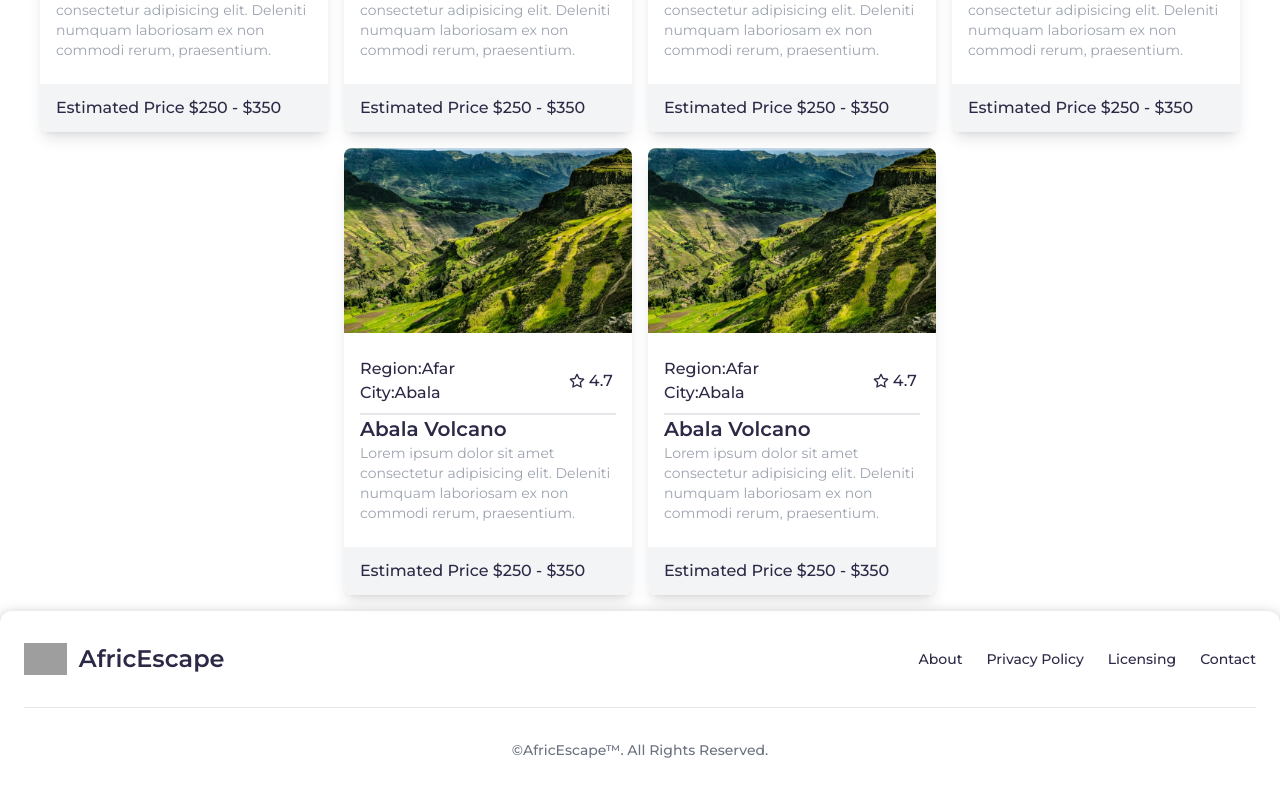
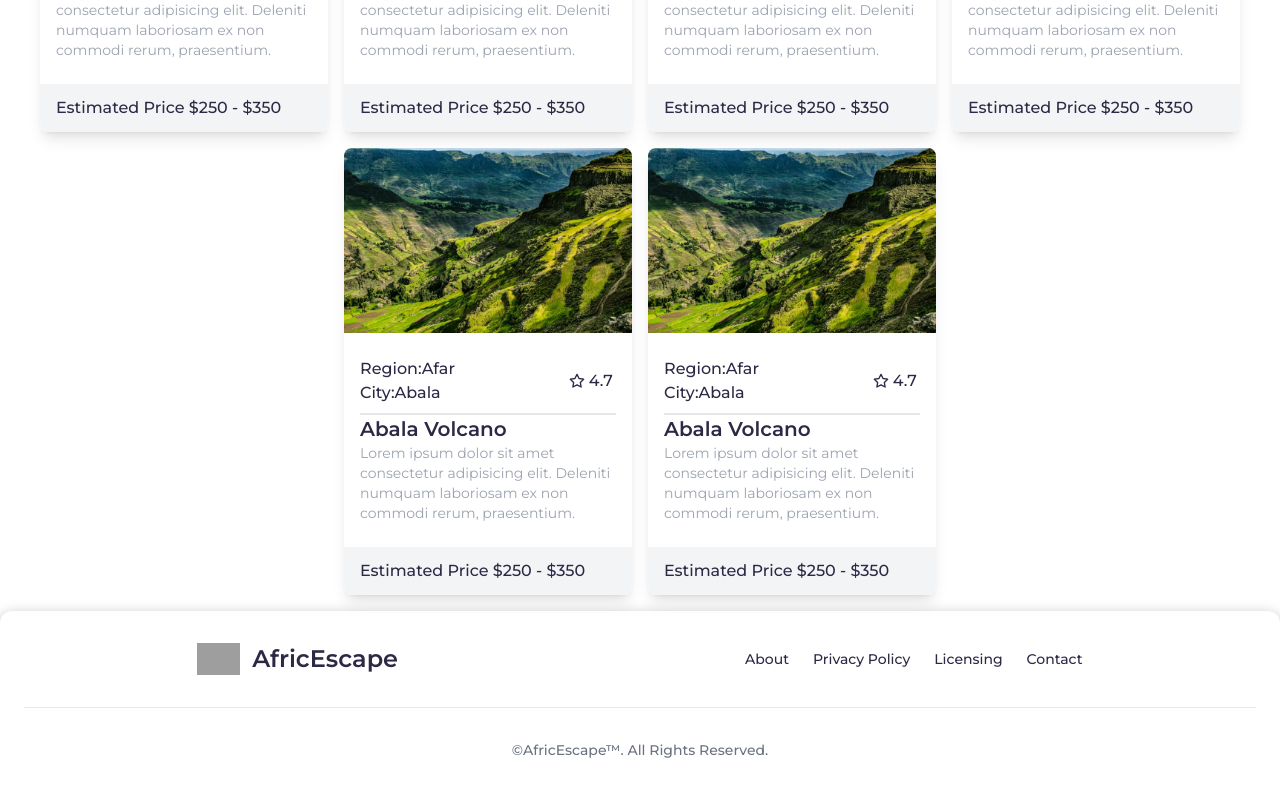
Before and after one commit to bilalabdelkadir/AfricEscape, a React (Vite) app: page / in a window 1280 px wide. Shown: the part 2053-2845 px from the top of the page. Built offline with nearby package versions, Linux system fonts and the light colour scheme; grey boxes are pictures that could not be loaded.

Commit message:
added new feature to navbar and fixed the flexbox in the footer

```diff
--- a/src/components/Footer.jsx
+++ b/src/components/Footer.jsx
@@ -4,10 +4,10 @@ const Footer = () => {
   return (
     <footer className="bg-white rounded-t-xl new-shadow mx-auto mt-4 text-primary">
       <div className="w-full container mx-auto p-4 md:px-6 md:py-8">
-        <div className="sm:flex sm:items-center sm:justify-between">
+        <div className="sm:flex sm:items-center sm:justify-around">
           <a
             href="https://flowbite.com/"
-            className="flex items-center mb-4 sm:mb-0"
+            className="flex justify-center items-center mb-4 sm:mb-0"
           >
             <img
               src="https://flowbite.com/docs/images/logo.svg"
@@ -18,7 +18,7 @@ const Footer = () => {
               AfricEscape
             </span>
           </a>
-          <ul className="flex flex-wrap items-center mb-6 text-sm text-gray-500 sm:mb-0 ">
+          <ul className="flex flex-wrap justify-center items-center mb-6 text-sm text-gray-500 sm:mb-0 ">
             <li>
               <a href="#" className="mr-4 hover:underline md:mr-6 ">
                 About
@@ -41,8 +41,8 @@ const Footer = () => {
             </li>
           </ul>
         </div>
-        <hr class="my-6 border-gray-200 sm:mx-auto lg:my-8" />
-        <span class="block text-sm text-gray-500 sm:text-center ">
+        <hr className="my-6 border-gray-200 sm:mx-auto lg:my-8" />
+        <span className="block flex items-center justify-center text-sm text-gray-500 sm:text-center ">
           ©
           <a href="https://flowbite.com/" class="hover:underline">
             AfricEscape™
--- a/src/components/NavBar.jsx
+++ b/src/components/NavBar.jsx
@@ -47,7 +47,7 @@ const NavBar = () => {
         </div>
       </nav>
       {showMenu && (
-        <nav className="bg-white fixed right-0 gap-10 top-20 w-full md:w-[50%] h-full z-50 flex flex-col items-center">
+        <nav className="bg-white fixed right-0 gap-10 top-12 w-full md:w-[50%] h-full z-50 flex flex-col items-center">
           <div className="py-4 px-6">
             <ul className="flex flex-col mt-4 font-medium gap-4 ">
               <li className="py-2 border-b-2 border-border-color hover-underline-animation">
```
